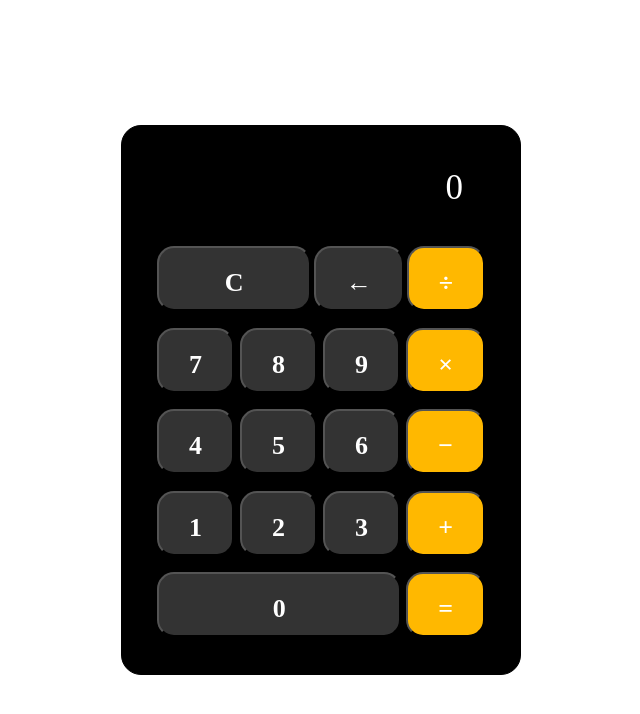
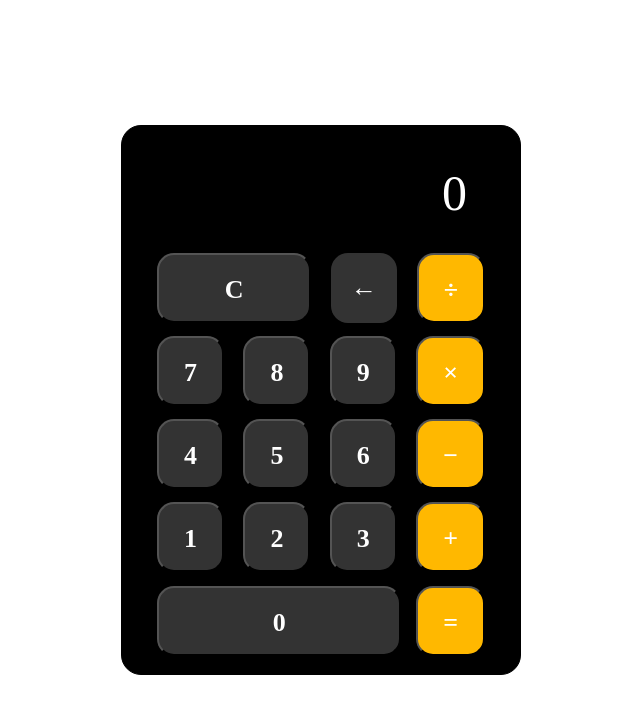
Before and after one commit to shestopalovmatvey/calculatorJS, a plain HTML site: page index.html in a window 1280 px wide. Shown: the whole page, without its empty margins (319-959 px from the left). Drawn offline with Linux system fonts and the light colour scheme.

Commit message:
modified:   index.html 	modified:   js/main.js 	modified:   style/style.css

```diff
--- a/index.html
+++ b/index.html
@@ -16,7 +16,7 @@
             <button class="calc__button reset">
                 C
             </button>
-            <button class="calc__button">
+            <button class="calc__button row">
                 &#8592;
             </button>
             <button class="calc__button">
--- a/js/main.js
+++ b/js/main.js
@@ -11,6 +11,19 @@ let oper = {
     isMinus: false,
     isMul: false,
     isDiv: false,
+}
+
+let roundingNum = (num) => {
+    let arr = num;
+    let count = 0;
+    for (let i = arr.length - 1; i > 0; i--) {
+        if (arr[i] === '0' || arr[i] === '.') {
+            count++;
+        } else {
+            break;
+        }
+    }
+    return arr.slice(0, arr.length - count)
 }
 
 let setNewValue = () => {
@@ -43,7 +56,7 @@ let kindOfOperation = (oper, currentSum, prevSum) => {
         case 'isMul':
             return +currentSum * +prevSum;
         case 'isDiv':
-            return (+prevSum / +currentSum).toFixed(4)
+            return roundingNum((+prevSum / +currentSum).toFixed(4))
     }
 }
 
--- a/style/style.css
+++ b/style/style.css
@@ -31,9 +31,9 @@ body {
 .inputNum {
     display: flex;
     justify-content: flex-end;
-    padding: 22px;
+    padding: 18px;
     color: white;
-    font-size: 35px;
+    font-size: 50px;
     overflow: auto;
 }
 
@@ -41,7 +41,7 @@ body {
     display: flex;
     justify-content: space-between;
     align-items: center;
-    margin: 5% 0;
+    margin: 4% 0;
 }
 
 .calc__button {
@@ -50,14 +50,21 @@ body {
     font-size: 26px;
     font-family: inherit;
     font-weight: bold;
-    padding: 20px 30px;
+    text-align: center;
+    padding: 20px 25px;
     border-radius: 17px;
     flex-basis: 20%;
-    height: 65px;
+    height: 70px;
 }
 
 .reset {
     flex-basis: 47%;
+}
+
+.row {
+    flex-basis: 19%;
+    padding: 15px 20px;
+    border: 0;
 }
 
 .calc__button:last-child {
```
